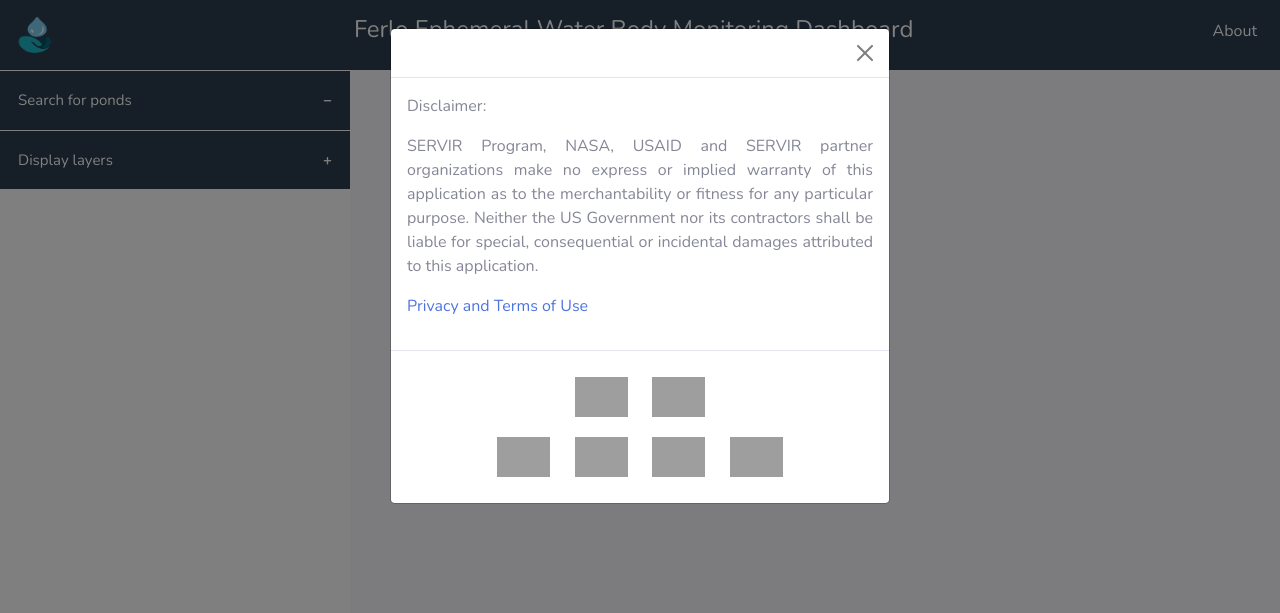
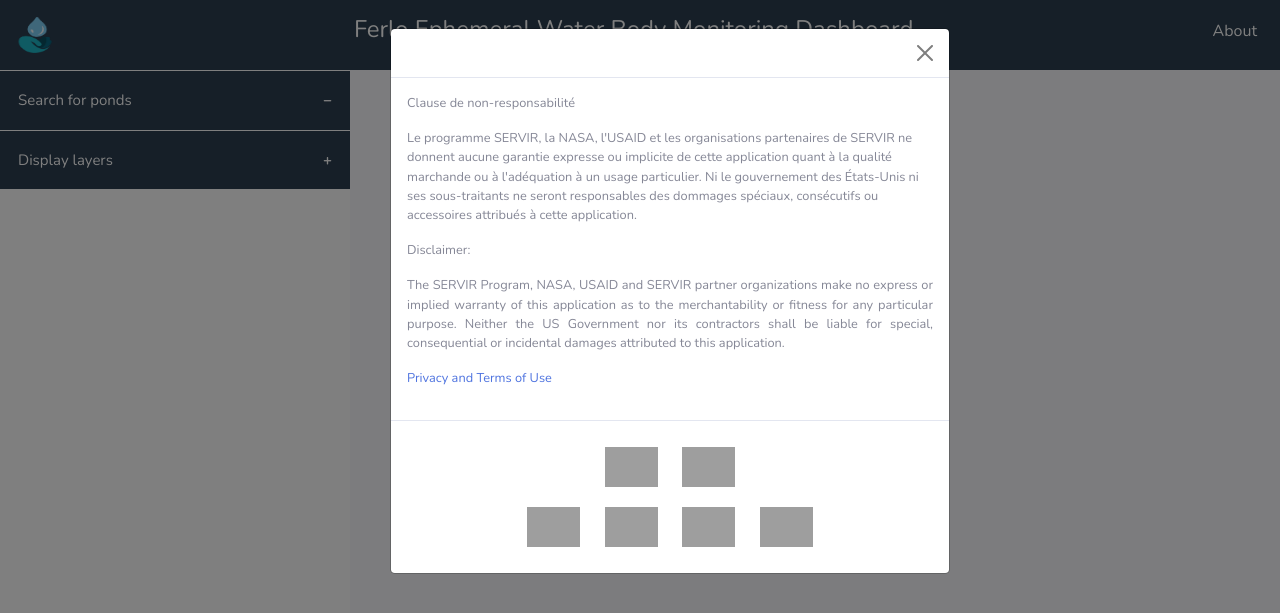
Before and after one commit to SERVIR/WaterWatchDjango, a Django app: template templates/waterwatch/base.html in a window 1280 px wide, after a click on "About". Shown: the top 613 px of the page. Run offline with Django 4.2, Linux system fonts and the light colour scheme; the template is opened without the code that fills it, so the values that code supplies are empty; a map, chart or similar area stays blank; parts of the project's set-up code (start-up, migrations or seed data) failed here and were passed over; some libraries are stand-ins or nearby versions; grey boxes are pictures that could not be loaded.

Commit message:
UI updates

```diff
--- a/templates/waterwatch/app_base.html
+++ b/templates/waterwatch/app_base.html
@@ -40,16 +40,17 @@
 </div>
 <div id="wrapper">
     <div class="modal fade" id="help-modal" tabindex="-1" role="dialog" aria-labelledby="help-modal-label">
-        <div class="modal-dialog" role="document" id=help_modal_id">
-            <div class="modal-content">
+        <div class="modal-dialog" role="document" id=help_modal_id"  style="width: 100%;">
+            <div class="modal-content"  style="width: 70vh;">
                 <div class="modal-header">
                     <button type="button" class="btn-close" data-bs-dismiss="modal" aria-label="Close"></button>
                 </div>
-                <div class="modal-body">
+                <div class="modal-body small">
 
-
+                    <p>Clause de non-responsabilité</p>
+<p>Le programme SERVIR, la NASA, l'USAID et les organisations partenaires de SERVIR ne donnent aucune garantie expresse ou implicite de cette application quant à la qualité marchande ou à l'adéquation à un usage particulier. Ni le gouvernement des États-Unis ni ses sous-traitants ne seront responsables des dommages spéciaux, consécutifs ou accessoires attribués à cette application.</p>
                     <p>Disclaimer:</p>
-                    <p class="text-justify">SERVIR Program, NASA, USAID and SERVIR partner organizations
+                    <p class="text-justify">The SERVIR Program, NASA, USAID and SERVIR partner organizations
                         make no express or implied warranty of this application as to the
                         merchantability or fitness for any particular purpose.
                         Neither the US Government nor its contractors shall be liable for
@@ -61,11 +62,11 @@
 
                 <div class="modal-footer justify-content-center">
                     <div align="center" id="logos">
-                        <a href="http://www.usaid.gov/" target="_blank"><img class="logo-image"
+                      <div>  <a href="http://www.usaid.gov/" target="_blank"><img class="logo-image"
                                                                              src="https://servirglobal.net/Portals/_default/Skins/Servir2015/img/usaid.png"></a>
                         <a href="http://appliedsciences.nasa.gov/" target="_blank"><img class="logo-image"
                                                                                         src="https://servirglobal.net/Portals/_default/Skins/Servir2015/img/nasa.png"></a>
-                        <br> <a href="http://www.cilss.bf/" target="_blank"><img class="logo-image"
+                        </div><div> <a href="http://www.cilss.bf/" target="_blank"><img class="logo-image"
                                                                                  src="https://servirglobal.net/Portals/_default/Skins/Servir2015/img/cilss.png"></a>
                         <a href="http://www.rcmrd.org/" target="_blank"><img class="logo-image"
                                                                              src="https://servirglobal.net/Portals/_default/Skins/Servir2015/img/rcmrd.png"></a>
@@ -73,6 +74,7 @@
                                                                               src="https://servirglobal.net/Portals/_default/Skins/Servir2015/img/icimod.png"></a>
                         <a href="http://www.adpc.net/" target="_blank"><img class="logo-image"
                                                                             src="https://servirglobal.net/Portals/_default/Skins/Servir2015/img/adpc.png"></a>
+                   </div>
                     </div>
 
                 </div>
--- a/waterwatch/static/css/main.css
+++ b/waterwatch/static/css/main.css
@@ -267,7 +267,7 @@
 }
 
 #help_modal_id {
-    max-width: 1000px;
+    /*max-width: 1000px;*/
 }
 
 .logo-image {
```
